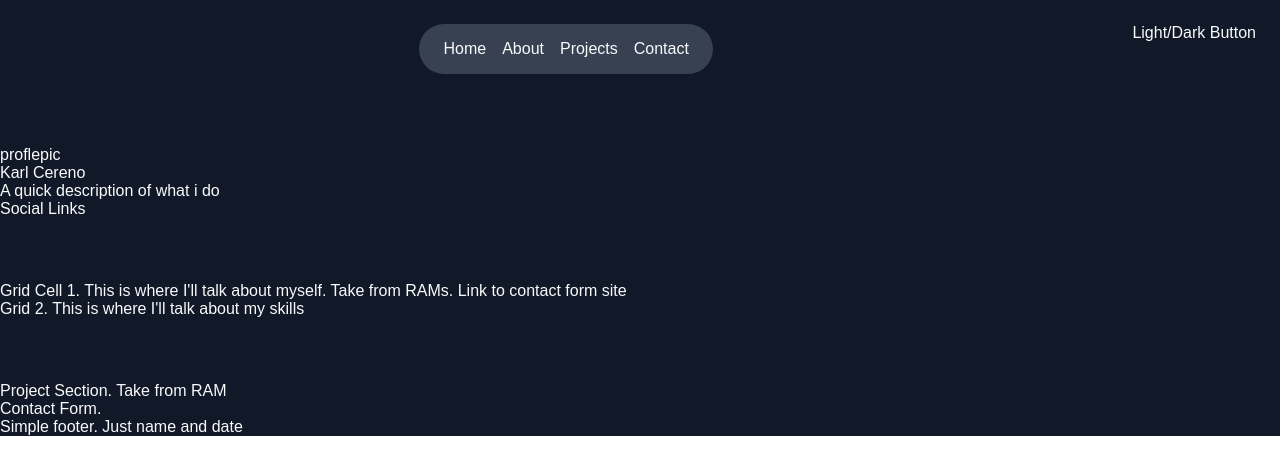
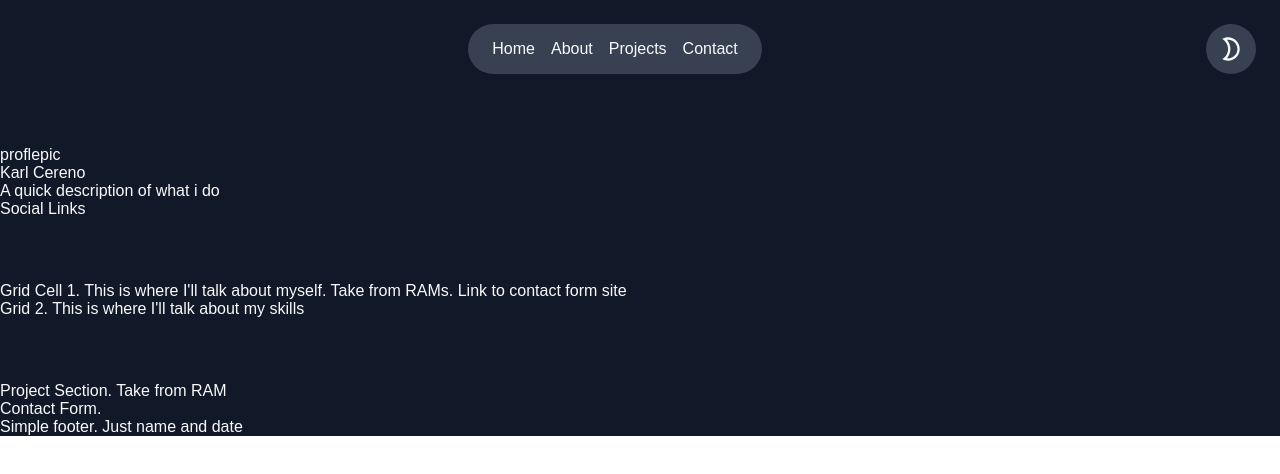
Before and after one commit to kcereno/portfolio-site, a React (Create React App) app: page / in a window 1280 px wide. Shown: the top 474 px of the page. Built offline with nearby package versions, Linux system fonts and the light colour scheme.

Commit message:
Finish nav draft

```diff
--- a/package.json
+++ b/package.json
@@ -12,6 +12,7 @@
     "@types/react-dom": "^18.0.9",
     "react": "^18.2.0",
     "react-dom": "^18.2.0",
+    "react-icons": "^4.6.0",
     "react-scripts": "5.0.1",
     "sass": "^1.56.1",
     "web-vitals": "^2.1.4"
--- a/src/App.scss
+++ b/src/App.scss
@@ -8,6 +8,7 @@
  a:link, a:visited {
     color: $color-gray-1;
     text-decoration: none;
+
   }
 }
 
@@ -26,5 +27,23 @@
 .nav {
   display: flex;
   justify-content: space-between;
+  align-items: center;
 
 }
+
+.theme-icon-container{
+  display: flex;
+  justify-content: center;
+  align-items: center;
+  background-color:$color-gray-8;
+  border-radius: 100px;
+  height: 5rem;
+  width: 5rem;
+
+}
+
+.theme-icon{
+height: font-size(lg);
+width: font-size(lg);
+
+}
--- a/src/App.tsx
+++ b/src/App.tsx
@@ -1,10 +1,18 @@
 import './App.scss';
+import { MdOutlineModeNight, MdOutlineLightMode } from 'react-icons/md';
+import { useState } from 'react';
 
 function App() {
+  const [darkMode, setDarkMode] = useState(true);
+
+  const handleDarkModeToggle = () => {
+    setDarkMode((prevValue) => !prevValue);
+  };
+
   return (
     <div className="App">
       {/* Navigation */}
-      <div className="nav pt-sm mb-xl">
+      <div className="nav pt-sm mb-xl mx-sm">
         <div />
         <div className="nav-links ">
           <a className="nav-link" href="/">
@@ -20,7 +28,19 @@ function App() {
             Contact
           </a>
         </div>
-        <div className="pr-sm">Light/Dark Button</div>
+        <div className="theme-icon-container">
+          {darkMode ? (
+            <MdOutlineModeNight
+              className="theme-icon"
+              onClick={handleDarkModeToggle}
+            />
+          ) : (
+            <MdOutlineLightMode
+              className="theme-icon"
+              onClick={handleDarkModeToggle}
+            />
+          )}
+        </div>
       </div>
 
       <div className="about mb-lg">
```
Also changed, not shown: 1 other file (tests, documents, lock files or other folders).
